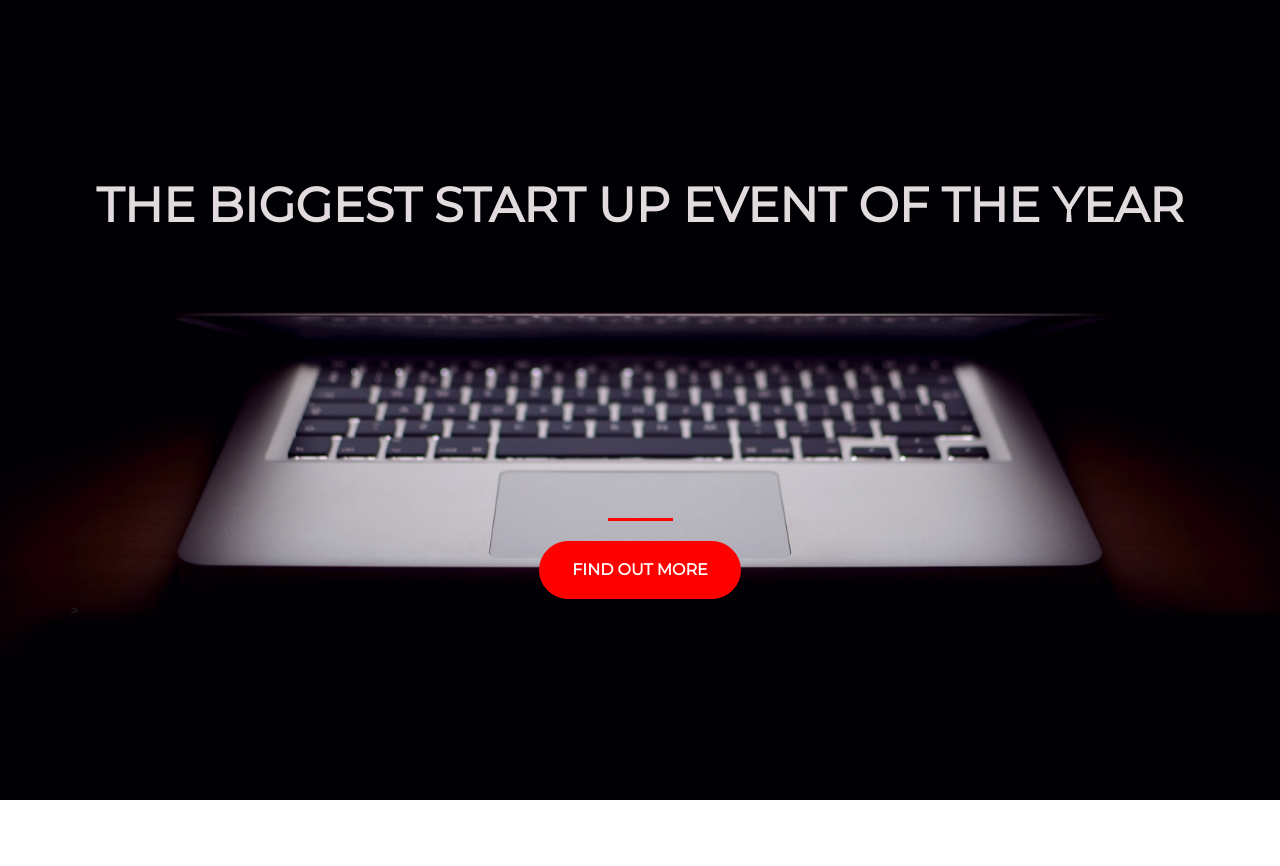
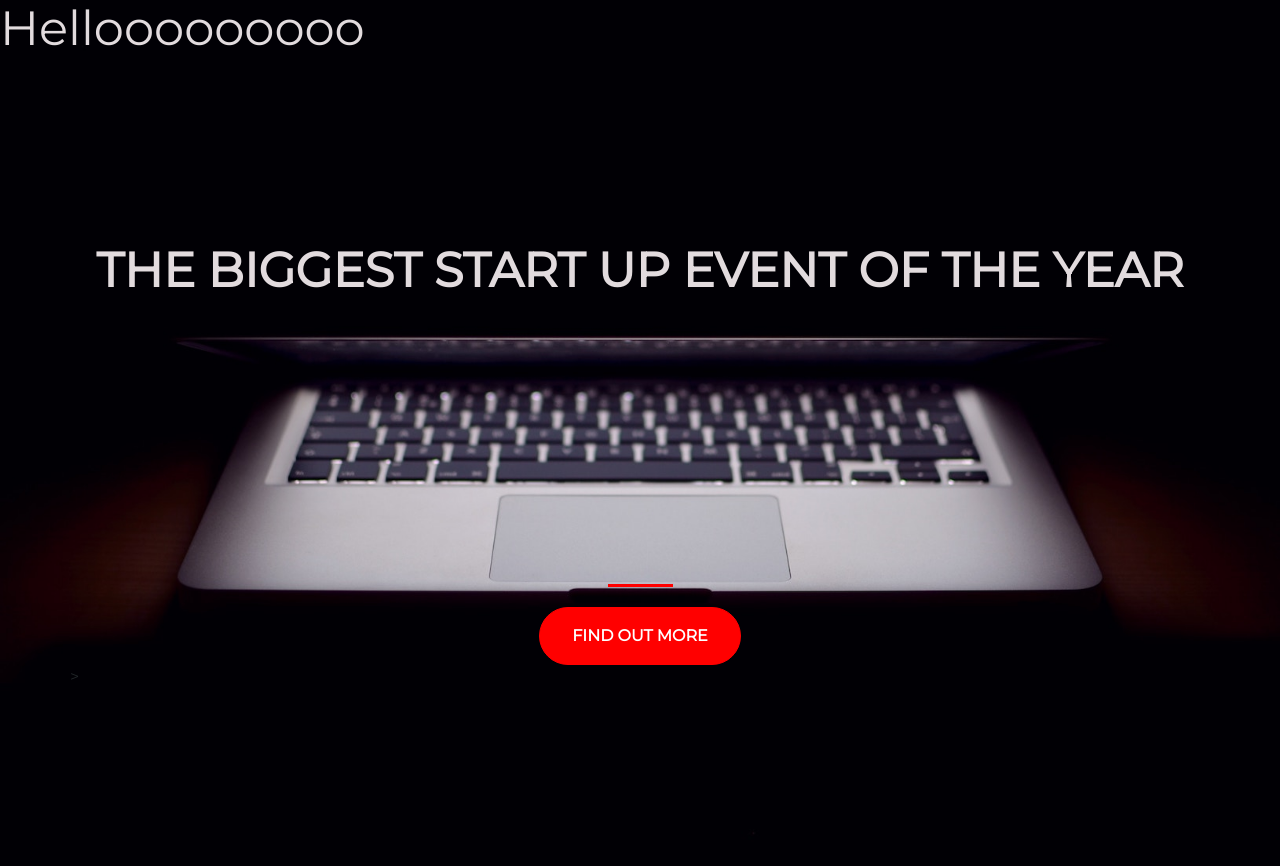
Before and after one commit to Giv-08/start-up-of-the-year, a plain HTML site: page index.html in a window 1280 px wide. Before the commit the page ends 800 px from the top, so only its background shows below. Drawn offline with nearby package versions, Linux system fonts and the light colour scheme.

Commit message:
try again

```diff
--- a/index.html
+++ b/index.html
@@ -28,6 +28,7 @@
     <link href="style.css" rel="stylesheet" />
   </head>
   <body>
+    <h1>Hellooooooooo</h1>
     <div class="container d-flex align-items-center h-100">
       <div class="row">
         <header class="text-center col-12">
```
